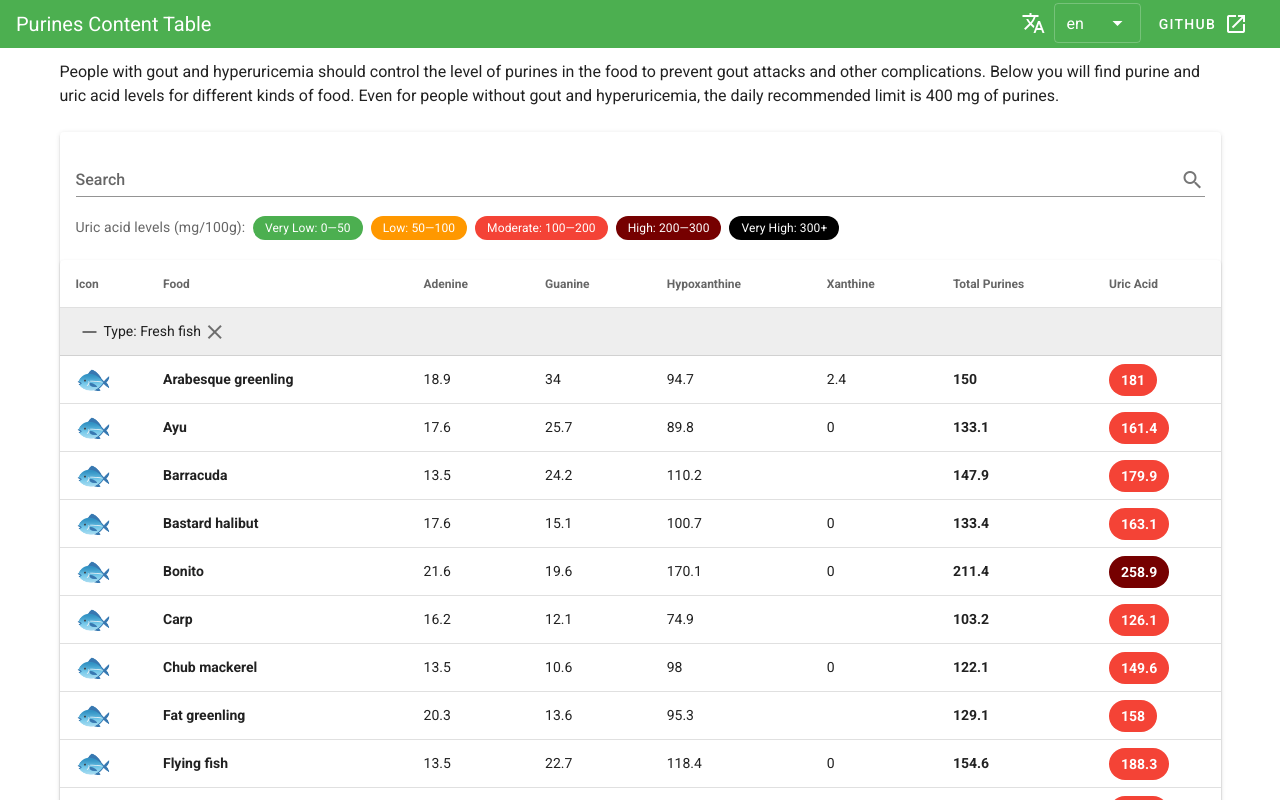
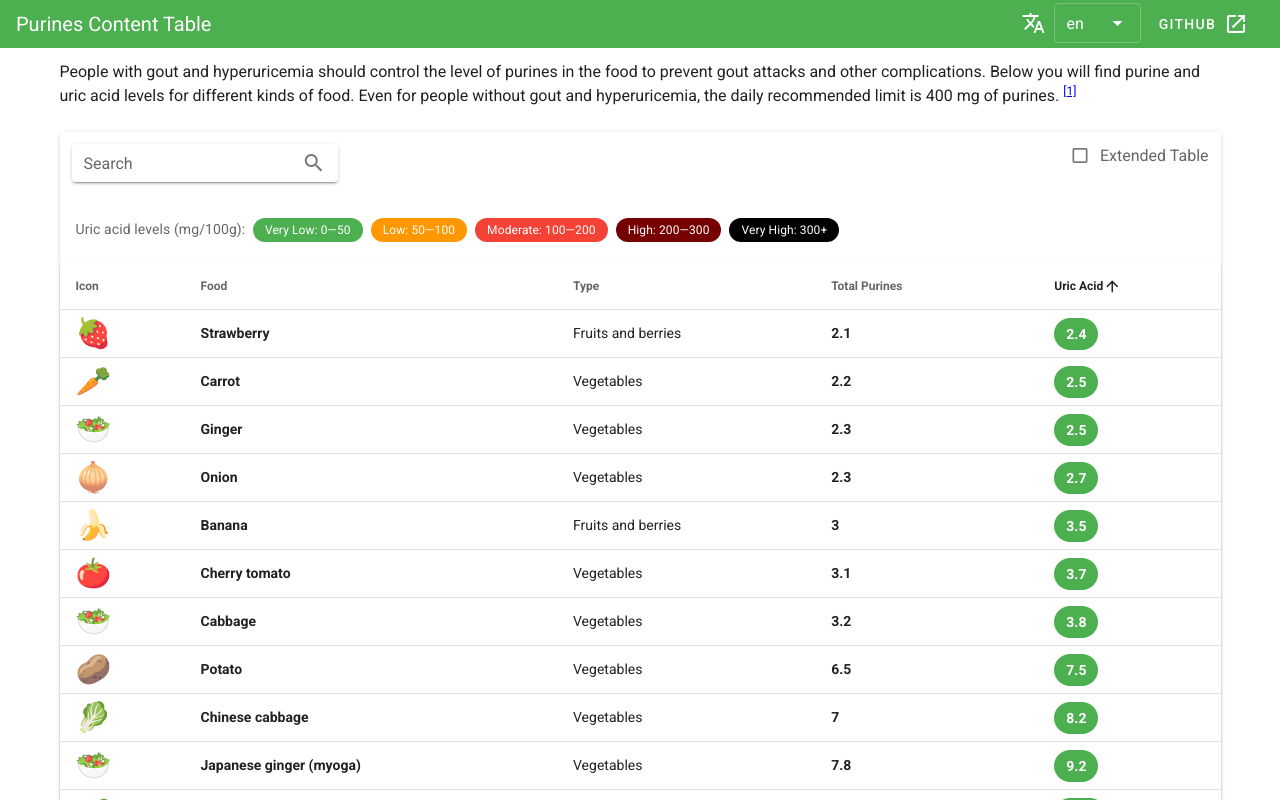
Before and after one commit to Renset/gout-diet, a Vue app: page / in a window 1280 px wide. Shown: the top 800 px of the page. Built offline with nearby package versions, Linux system fonts and the light colour scheme.

Commit message:
🌈 Add support for "Extended Table" param. Don't show extended purines by default. UI fixes

```diff
--- a/src/components/Footer.vue
+++ b/src/components/Footer.vue
@@ -1,7 +1,7 @@
 <template>
     <v-container>
         <v-container>
-            <p>Data sources:</p>
+            <p id="data_sources">Data sources:</p>
             <ol>
                 <li v-for="source in sources" :key="source.id">
                     "{{ source.name }}" by <i>{{ source.author }}</i>
--- a/src/components/Introduction.vue
+++ b/src/components/Introduction.vue
@@ -1,6 +1,5 @@
 <template>
-    <v-container>
-        {{$t('ui.intro')}}
+    <v-container v-html="$t('ui.intro')">
     </v-container>
 </template>
 
--- a/src/components/Table.vue
+++ b/src/components/Table.vue
@@ -1,43 +1,92 @@
 <template>
     <v-container>
-        <v-card>
-            <v-card-title>
+        <v-card elevation="2">
+            <v-row no-gutters>
+                <v-col sm="6" md="4" lg="3" class="pa-3">
                 <v-text-field
                     v-model="search"
                     append-icon="mdi-magnify"
                     :label="$t('ui.label_search')"
                     single-line
                     hide-details
+                    dense
+                    solo
                 ></v-text-field>
-            </v-card-title>
+                </v-col>
+                <v-col class="pa-3 text-right">
+
+                <v-checkbox
+                    style="margin-top: 0; padding-top: 0; display: inline-block;"
+                    v-model="extendedTable"
+                    :label="$t('ui.extended_table')"
+                    dense
+                ></v-checkbox>
+
+                </v-col>
+            </v-row>
             <v-card-text class="m-t">
-                {{$t('ui.filters.label_uric_acid_levels')}}
-                <v-chip @click="setFilter('very_low')" class="ma-1" :color="getColor(0, 'very_low')" dark small>
-                    {{$t('ui.filters.level_very_low')}} 0&mdash;50
+                {{ $t("ui.filters.label_uric_acid_levels") }}
+                <v-chip
+                    @click="setFilter('very_low')"
+                    class="ma-1"
+                    :color="getColor(0, 'very_low')"
+                    dark
+                    small
+                >
+                    {{ $t("ui.filters.level_very_low") }} 0&mdash;50
                 </v-chip>
-                <v-chip @click="setFilter('low')" class="ma-1" :color="getColor(51, 'low')" dark small>
-                    {{$t('ui.filters.level_low')}} 50&mdash;100
+                <v-chip
+                    @click="setFilter('low')"
+                    class="ma-1"
+                    :color="getColor(51, 'low')"
+                    dark
+                    small
+                >
+                    {{ $t("ui.filters.level_low") }} 50&mdash;100
                 </v-chip>
-                <v-chip @click="setFilter('moderate')" class="ma-1" :color="getColor(101, 'moderate')" dark small>
-                    {{$t('ui.filters.level_moderate')}} 100&mdash;200
+                <v-chip
+                    @click="setFilter('moderate')"
+                    class="ma-1"
+                    :color="getColor(101, 'moderate')"
+                    dark
+                    small
+                >
+                    {{ $t("ui.filters.level_moderate") }} 100&mdash;200
                 </v-chip>
-                <v-chip @click="setFilter('high')" class="ma-1" :color="getColor(201, 'high')" dark small>
-                    {{$t('ui.filters.level_high')}}  200&mdash;300
+                <v-chip
+                    @click="setFilter('high')"
+                    class="ma-1"
+                    :color="getColor(201, 'high')"
+                    dark
+                    small
+                >
+                    {{ $t("ui.filters.level_high") }} 200&mdash;300
                 </v-chip>
-                <v-chip @click="setFilter('very_high')" class="ma-1" :color="getColor(301, 'very_high')" dark small>
-                     {{$t('ui.filters.level_very_high')}}  300+
+                <v-chip
+                    @click="setFilter('very_high')"
+                    class="ma-1"
+                    :color="getColor(301, 'very_high')"
+                    dark
+                    small
+                >
+                    {{ $t("ui.filters.level_very_high") }} 300+
                 </v-chip>
             </v-card-text>
+
             <v-data-table
                 :headers="headers"
                 :items="filteredItems"
                 :items-per-page="200"
                 :search="search"
-                group-by="type"
+                sort-by="uricAcid"
                 class="elevation-1"
             >
                 <template v-slot:item.name="{ item }">
-                    <b>{{ $te('food.'+item.name) ? $t('food.'+item.name) : item.name }}</b>
+                    <b>{{
+                        $te("food." + item.name)
+                            ? $t("food." + item.name)
+                            : item.name
+                    }}</b>
                 </template>
                 <template v-slot:item.total="{ item }">
                     <b>{{ item.total }}</b>
@@ -57,7 +106,7 @@
 
 <script>
 import Foods from "../data/foods.json";
-import chroma from 'chroma-js'
+import chroma from "chroma-js";
 
 export default {
     name: "Table",
@@ -66,18 +115,19 @@ export default {
             foods: Foods,
             foodsPrepared: [],
             search: "",
-            filter: null
+            filter: null,
+            extendedTable: false,
         };
     },
     created() {
         this.prepareData();
     },
     methods: {
-        setFilter: function(val) {
+        setFilter: function (val) {
             if (this.filter === val) {
-                this.filter = null
+                this.filter = null;
             } else {
-                this.filter = val
+                this.filter = val;
             }
         },
         prepareData: function () {
@@ -96,7 +146,7 @@ export default {
             });
         },
         getColor(uricAcid, filterVal) {
-            let color = ""
+            let color = "";
 
             if (uricAcid > 300) color = "black";
             else if (uricAcid > 200) color = "#760000";
@@ -105,15 +155,15 @@ export default {
             else color = "green";
 
             if (filterVal && this.filter && this.filter !== filterVal) {
-                return chroma(color).alpha(0.2).hex()
+                return chroma(color).alpha(0.2).hex();
             }
 
-            return color
+            return color;
         },
     },
     computed: {
-        headers: function() {
-            return [
+        headers: function () {
+            let headers = [
                 {
                     text: this.$t("ui.table.icon"),
                     value: "icon",
@@ -128,36 +178,61 @@ export default {
                     text: this.$t("ui.table.type"),
                     value: "type",
                 },
-                { text: this.$t("ui.table.adenine"), value: "adenine" },
-                { text: this.$t("ui.table.guanine"), value: "guanine" },
-                { text: this.$t("ui.table.hypoxanthine"), value: "hypoxanthine" },
-                { text: this.$t("ui.table.xanthine"), value: "xanthine" },
+            ];
+
+            if (this.extendedTable) {
+                headers = [
+                    ...headers,
+                    { text: this.$t("ui.table.adenine"), value: "adenine" },
+                    { text: this.$t("ui.table.guanine"), value: "guanine" },
+                    {
+                        text: this.$t("ui.table.hypoxanthine"),
+                        value: "hypoxanthine",
+                    },
+                    { text: this.$t("ui.table.xanthine"), value: "xanthine" },
+                ];
+            }
+
+            headers = [
+                ...headers,
                 { text: this.$t("ui.table.total"), value: "total" },
                 { text: this.$t("ui.table.uric_acid"), value: "uricAcid" },
-            ]
+            ];
+            return headers;
         },
-        filteredItems: function() {
+        filteredItems: function () {
             if (!this.filter) {
-                return this.foodsPrepared
+                return this.foodsPrepared;
             }
 
-            return this.foodsPrepared.filter(item => {
-
-                if (this.filter === 'very_low') {
-                    return item.uricAcid < 50
-                } else if (this.filter === 'low') {
-                    return item.uricAcid >= 50 && item.uricAcid < 100
-                } else if (this.filter === 'moderate') {
-                    return item.uricAcid >= 100 && item.uricAcid < 200
-                } else if (this.filter === 'high') {
-                    return item.uricAcid >= 200 && item.uricAcid < 300
-                } else if (this.filter === 'very_high') {
-                    return item.uricAcid >= 300
+            return this.foodsPrepared.filter((item) => {
+                if (this.filter === "very_low") {
+                    return item.uricAcid < 50;
+                } else if (this.filter === "low") {
+                    return item.uricAcid >= 50 && item.uricAcid < 100;
+                } else if (this.filter === "moderate") {
+                    return item.uricAcid >= 100 && item.uricAcid < 200;
+                } else if (this.filter === "high") {
+                    return item.uricAcid >= 200 && item.uricAcid < 300;
+                } else if (this.filter === "very_high") {
+                    return item.uricAcid >= 300;
                 }
 
-                return false
-            })
+                return false;
+            });
+        },
+    },
+    watch: {
+        extendedTable(extendedTableValue) {
+            localStorage.extendedTable = extendedTableValue;
+        },
+        filter(newFilter) {
+            localStorage.filter = newFilter
         }
-    }
+    },
+    mounted() {
+        this.extendedTable = localStorage.extendedTable === "true"
+        this.filter = localStorage.filter === "null" ? null : localStorage.filter
+    },
 };
 </script>
--- a/src/locales/en.json
+++ b/src/locales/en.json
@@ -1,8 +1,9 @@
 {
   "ui": {
     "title": "Purines Content Table",
-    "intro": "People with gout and hyperuricemia should control the level of purines in the food to prevent gout attacks and other complications. Below you will find purine and uric acid levels for different kinds of food. Even for people without gout and hyperuricemia, the daily recommended limit is 400 mg of purines.",
+    "intro": "People with gout and hyperuricemia should control the level of purines in the food to prevent gout attacks and other complications. Below you will find purine and uric acid levels for different kinds of food. Even for people without gout and hyperuricemia, the daily recommended limit is 400 mg of purines. <sup><a href='#data_sources'>[1]</a></sup>",
     "label_search": "Search",
+    "extended_table": "Extended Table",
     "filters": {
       "label_uric_acid_levels": "Uric acid levels (mg/100g): ",
       "level_very_low": "Very Low: ",
--- a/src/locales/ru.json
+++ b/src/locales/ru.json
@@ -1,8 +1,9 @@
 {
     "ui": {
         "title": "Таблица продуктов с содержанием пуринов",
-        "intro": "Люди с подагрой и гиперурикемией должны контролировать уровень пуринов в пище, чтобы избежать приступов подагры и других осложнений для здоровья. Ниже вы можете увидеть уровень пуринов и мочевой кислоты для разных продуктов. Даже людям без подагры и гиперурикемии рекомендуется придерживаться уровня приема пуринов в 400 мг в день.",
+        "intro": "Люди с подагрой и гиперурикемией должны контролировать уровень пуринов в пище, чтобы избежать приступов подагры и других осложнений для здоровья. Ниже вы можете увидеть уровень пуринов и мочевой кислоты для разных продуктов. Даже людям без подагры и гиперурикемии рекомендуется придерживаться уровня приема пуринов в 400 мг в день. <sup><a href='#data_sources'>[1]</a></sup>",
         "label_search": "Поиск",
+        "extended_table": "Расширенная таблица",
         "filters": {
             "label_uric_acid_levels": "Уровень мочевой кислоты (мг/100 г продукта): ",
             "level_very_low": "Очень низкий: ",
@@ -18,9 +19,10 @@
             "adenine": "Аденин",
             "guanine": "Гуанин",
             "hypoxanthine": "Гипоксантин",
-            "xanthine": "Кстантин",
+            "xanthine": "Ксантин",
             "total": "Все Пурины",
             "uric_acid": "Мочевая кислота"
           }
+
     }
 }
```
